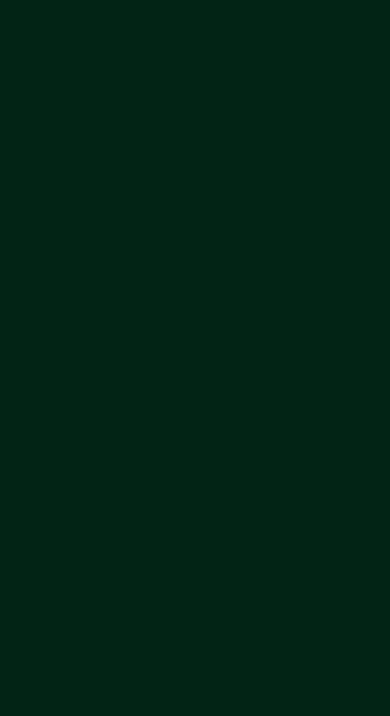
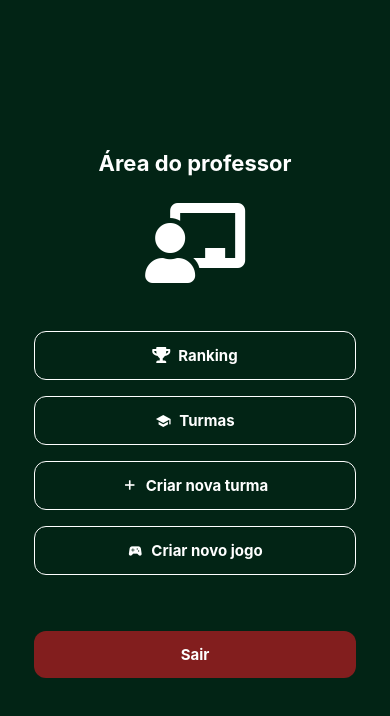
Before and after one commit to arthurfary/udescore, a React Native app in the folder frontend/: screen /Professor in a window 390 px wide. Shown: the top 716 px of the page. Built offline with nearby package versions, Linux system fonts and the light colour scheme.

Commit message:
área do professor

```diff
--- a/frontend/src/app/professor/professor.styles.ts
+++ b/frontend/src/app/professor/professor.styles.ts
@@ -2,59 +2,57 @@ import { StyleSheet } from "react-native";
 import { COLORS } from "../../constants/colors";
 
 const styles = StyleSheet.create({
-  container: {
-    backgroundColor: COLORS.background,
-    flex: 1,
+  title: {
+    fontSize: 22,
+    fontWeight: "bold",
+    color: "#fff",
+    marginBottom: 24,
+  },
+  avatar: {
+    width: 80,
+    height: 80,
+    borderRadius: 40,
+    marginBottom: 12,
+  },
+  nome: {
+    fontSize: 18,
+    fontWeight: "bold",
+    color: "#fff",
+    marginBottom: 32,
+  },
+  button: {
+    width: "90%",
+    flexDirection: "row",
     alignItems: "center",
     justifyContent: "center",
+    paddingVertical: 14,
+    borderRadius: 12,
+    borderWidth: 1,
+    borderColor: "#fff",
+    marginBottom: 16,
+    backgroundColor: "transparent",
+    gap: 8,
   },
-  courseCard: {
-    marginBottom: 20,
-    borderRadius: 20,
-    overflow: "hidden",
-    elevation: 8,
-    shadowColor: "#000",
+  buttonText: {
+    color: "#fff",
+    fontSize: 15,
+    fontWeight: "bold",
+  },
+  exitButton: {
+    marginTop: 40,
+    backgroundColor: "#821E1E",
     width: "90%",
-    shadowOffset: {
-      width: 0,
-      height: 4,
-    },
-    shadowOpacity: 0.3,
-    shadowRadius: 6,
+    paddingVertical: 14,
+    borderRadius: 12,
+    alignItems: "center",
   },
-  courseBackground: {
-    height: 140,
-    width: "100%",
-    position: "relative",
-    justifyContent: "flex-end",
-    borderRadius: 20,
+  exitText: {
+    color: "#fff",
+    fontWeight: "bold",
+    fontSize: 15,
   },
-  courseOverlay: {
-    position: "absolute",
-    top: 0,
-    left: 0,
-    right: 0,
-    bottom: 0,
-    backgroundColor: "rgba(0, 0, 0, 0.1)",
-    borderRadius: 20,
-  },
-  courseLabel: {
-    backgroundColor: "rgba(0, 0, 0, 0.75)",
-    paddingHorizontal: 20,
-    paddingVertical: 12,
-    borderRadius: 25,
-    alignSelf: "center",
-    marginBottom: 20,
-    marginHorizontal: 20,
-    borderWidth: 1,
-    borderColor: "rgba(255, 255, 255, 0.2)",
-  },
-  courseName: {
-    color: "#ffffff",
-    fontSize: 16,
-    fontWeight: "bold",
-    textAlign: "center",
-    letterSpacing: 0.5,
+  icon: {
+    marginBottom: 12,
   },
 });
 
--- a/frontend/src/app/professor/professor.tsx
+++ b/frontend/src/app/professor/professor.tsx
@@ -1,33 +1,64 @@
 import React from "react";
 import { ScrollView, Text, TouchableOpacity, View } from "react-native";
-import { LinearGradient } from "expo-linear-gradient";
-import Svg, { Defs, Pattern, Rect, Circle } from "react-native-svg";
 import { useSafeAreaInsets } from "react-native-safe-area-context";
 import styles from "./professor.styles";
 import { COLORS } from "../../constants/colors";
-
 import { useAuth } from "../../context/userContext";
+import {
+  FontAwesome5,
+  MaterialIcons,
+  Entypo,
+  FontAwesome,
+} from "@expo/vector-icons";
 
 const Professor: React.FC = () => {
   const insets = useSafeAreaInsets();
   const { user } = useAuth();
 
   return (
-    <>
     <ScrollView
       contentContainerStyle={{
         padding: 16,
         paddingBottom: 100 + insets.bottom,
         paddingTop: 150 + insets.top,
-          width: "100%",
-          justifyContent: "center",
         alignItems: "center",
       }}
       style={{ flex: 1, backgroundColor: COLORS.background }}
     >
-        <Text>{user?.nome}</Text>
+      <Text style={styles.title}>Área do professor</Text>
+
+      <FontAwesome5
+        name="chalkboard-teacher"
+        size={80}
+        color="#fff"
+        style={styles.icon}
+      />
+      <Text style={styles.nome}>{user?.nome}</Text>
+
+      <TouchableOpacity style={styles.button}>
+        <FontAwesome5 name="trophy" size={16} color="#fff" />
+        <Text style={styles.buttonText}>Ranking</Text>
+      </TouchableOpacity>
+
+      <TouchableOpacity style={styles.button}>
+        <MaterialIcons name="school" size={16} color="#fff" />
+        <Text style={styles.buttonText}>Turmas</Text>
+      </TouchableOpacity>
+
+      <TouchableOpacity style={styles.button}>
+        <Entypo name="plus" size={16} color="#fff" />
+        <Text style={styles.buttonText}>Criar nova turma</Text>
+      </TouchableOpacity>
+
+      <TouchableOpacity style={styles.button}>
+        <MaterialIcons name="sports-esports" size={16} color="#fff" />
+        <Text style={styles.buttonText}>Criar novo jogo</Text>
+      </TouchableOpacity>
+
+      <TouchableOpacity style={styles.exitButton}>
+        <Text style={styles.exitText}>Sair</Text>
+      </TouchableOpacity>
     </ScrollView>
-    </>
   );
 };
 
```
Lines whose indentation alone changed are shown as unchanged.
